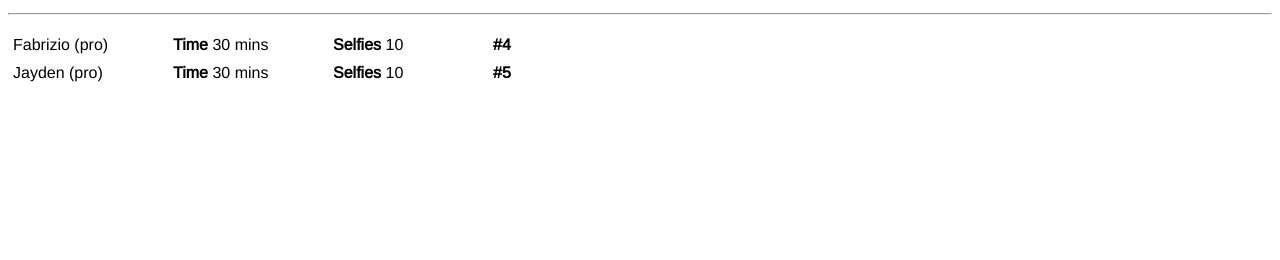
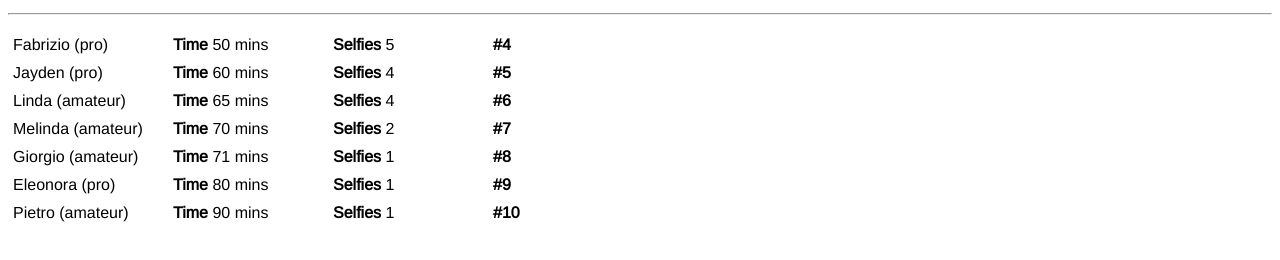
Before and after one commit to zaifoski/trentose-run, a plain HTML site: page dev-code/index.html in a window 1280 px wide. Both pictures are taken after a click on the button "Filter". Shown: the part 404-664 px from the top of the page. Drawn offline with nearby package versions, Linux system fonts and the light colour scheme; a web font is replaced by a local one.

Commit message:
first sprint, only dev

```diff
--- a/dev-code/app.js
+++ b/dev-code/app.js
@@ -2,5 +2,95 @@
 
 $(document).ready(function(){
 
+    var model = {
+        sortData: function(){
+            data.sort(function(a, b){
+                return a.time-b.time;
+            });
+        },
+        getData: function(i){
+            return data[i];
+        }
+    };
 
+    var octopus = {
+        init: function(){
+            octopus.process("all");
+            viewForm.listen();
+        },
+        process: function(category){
+            octopus.filterCategory(category);
+        },
+        filterCategory: function(category){
+            model.sortData();
+            var j = 0;
+            for(var i = 0; i < data.length; i++){
+                if(data[i].category==category || category=="all"){
+                    j++;
+                    viewAtleti.display(model.getData(i),j);
+                }
+            }
+        }
+
+    };
+
+    var viewForm = {
+        listen: function(){
+            $("#btn-filter").click(function(){
+                $("#top-selfiers").html("");
+                $("#selfiers").html("");
+                var category = $(".options>select").val();
+                octopus.process(category);
+            });
+        }
+    };
+
+    var viewAtleti = {
+        tmplSotto : "<li>"+
+"          <div> NAME (CATEGORY) </div> "+
+"          <div>   "+
+"            <strong>Time</strong>  TIME mins "+
+"          </div>"+
+"          <div>    "+
+"            <strong>Selfies</strong> SELFIES    "+
+"          </div> "+
+"          <div> "+
+"            <strong>#POSITION</strong>  "+
+"          </div>    "+
+"      </li>",
+        tmplSopra : "<li>"+
+"          <div class=\"selfie\">"+
+"            <img src=\"PIC\">"+
+"          </div>"+
+"          <div class=\"stats\">  "+
+"            <h2>NAME <small>CATEGORY</small></h2>"+
+"            <strong>Time</strong>  TIME mins "+
+"            <strong>Selfies</strong> SELFIES    "+
+"          </div> "+
+"          <div class=\"badge\">"+
+"            #POSITION"+
+"          </div>"+
+"        </li>",
+        display: function(obj,position){
+            if(position<4){
+                var newItem = this.tmplSopra.replace("PIC",obj.pic);
+                newItem = newItem.replace("CATEGORY",obj.category);
+                newItem = newItem.replace("TIME",obj.time);
+                newItem = newItem.replace("SELFIES",obj.sefies);
+                newItem = newItem.replace("POSITION",position);
+                newItem = newItem.replace("NAME",obj.name);
+                $("#top-selfiers").append(newItem);
+            } else {
+                var newItem = this.tmplSotto.replace("NAME",obj.name);
+                newItem = newItem.replace("CATEGORY",obj.category);
+                newItem = newItem.replace("TIME",obj.time);
+                newItem = newItem.replace("SELFIES",obj.sefies);
+                newItem = newItem.replace("POSITION",position);
+                $("#selfiers").append(newItem);
+            }
+
+        }
+    };
+
+    octopus.init();
 });
--- a/dev-code/index.html
+++ b/dev-code/index.html
@@ -15,7 +15,7 @@
 
     <div class="options">
      Filter leaderboard by category
-     <select>
+     <select name="category">
        <option value="all"> All categories</option>
        <option value="pro"> Professional</option>
        <option value="amateur"> Amateur</option>
@@ -26,7 +26,7 @@
    <hr>
     <ul id="top-selfiers">
         <!-- This is an example - the list of themes should be loaded dynamically -->
-        <li>
+        <!--<li>
           <div class="selfie">
             <img src="img/runner1.jpg">
           </div>
@@ -66,13 +66,13 @@
           <div class="badge">
             #3
           </div>
-        </li>
+        </li>-->
     </ul>
 
     <hr>
 
     <ul id="selfiers">
-      <li>
+      <!--<li>
           <div> Fabrizio (pro) </div>
           <div>
             <strong>Time</strong>  30 mins
@@ -96,7 +96,7 @@
           <div>
             <strong>#5</strong>
           </div>
-      </li>
+      </li>     -->
 
 
 
```
